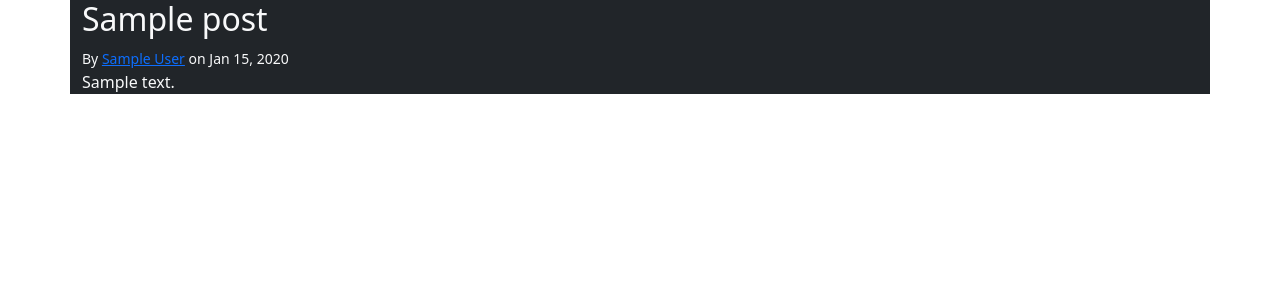
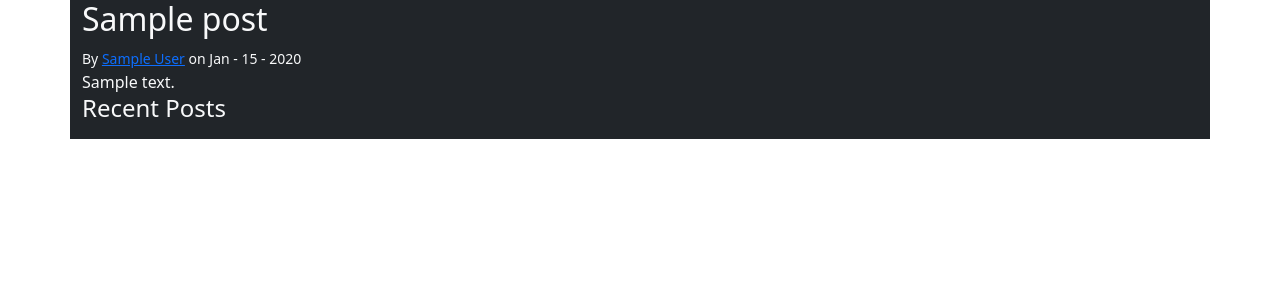
Before and after one commit to JohannQuispe/blango, a Django app: a page that uses templates/blog/post-byline.html in a window 1280 px wide. Shown: the top 300 px of the page. Run offline with Django 5.2, Linux system fonts and the light colour scheme; tables that the repository leaves empty hold one stand-in row (values such as "Sample post").

Commit message:
Finish custom template tags

```diff
--- a/blog/templatetags/blog_extras.py
+++ b/blog/templatetags/blog_extras.py
@@ -1,7 +1,7 @@
 from django.contrib.auth import get_user_model
 from django import template
 from django.utils.html import format_html
-
+from blog.models import Post
 user_model = get_user_model()
 register = template.Library()
 
@@ -42,3 +42,9 @@ def col(extra_classes="", style= ""):
 @register.simple_tag
 def endcol():
     return format_html("</div>")
+
+
+@register.inclusion_tag("blog/post-list.html")
+def recent_posts(post):
+    posts = Post.objects.exclude(pk=post.pk)[:5]
+    return {"title": "Recent Posts", "posts": posts}
--- a/templates/blog/post-byline.html
+++ b/templates/blog/post-byline.html
@@ -1,4 +1,4 @@
 {% load blog_extras %}
 <small>
-   By {{ post.author|author_details:request.user }} on {{ post.published_at|date:"M d, Y" }}
+   By {{ post.author|author_details:request.user }} on {{ post.published_at|date:"M - d - Y" }}
 </small>
--- a/templates/blog/post-detail.html
+++ b/templates/blog/post-detail.html
@@ -12,4 +12,11 @@
         {{ post.content|safe }}
         </div>
     {% endrow %}
+
+
+    {% row %}
+        {% col %}
+            {% recent_posts post %}
+        {% endcol %}
+    {% endrow %}
 {% endblock %}
--- /dev/null
+++ b/templates/blog/post-list.html
@@ -0,0 +1,6 @@
+<h4>{{ title }}</h4>
+<ul>
+    {% for post in posts %}
+    <li><a href="{% url 'blog-post-detail' post.slug %}">{{post.title}}</a></li>
+    {% endfor %}
+</ul>
```
